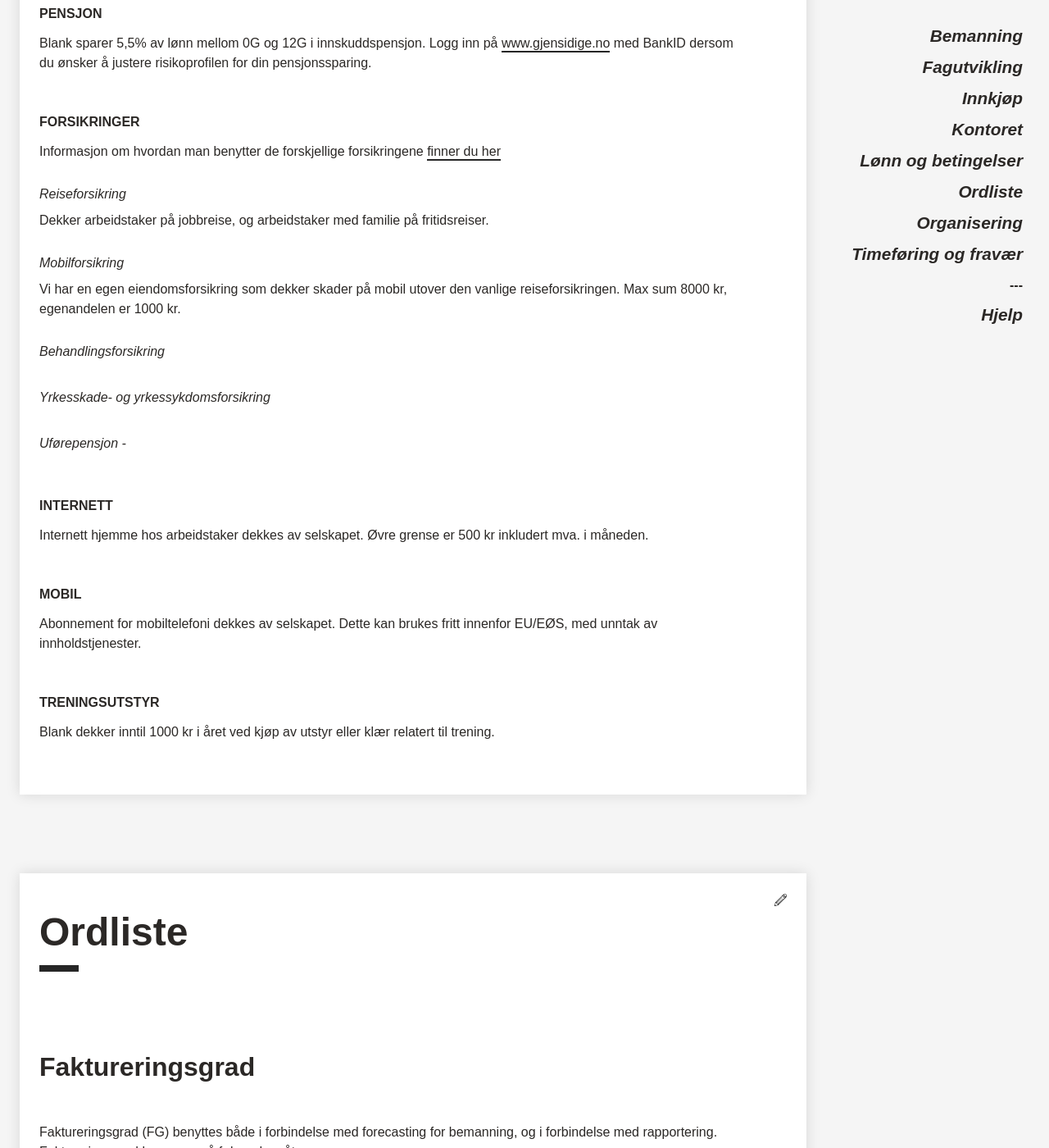
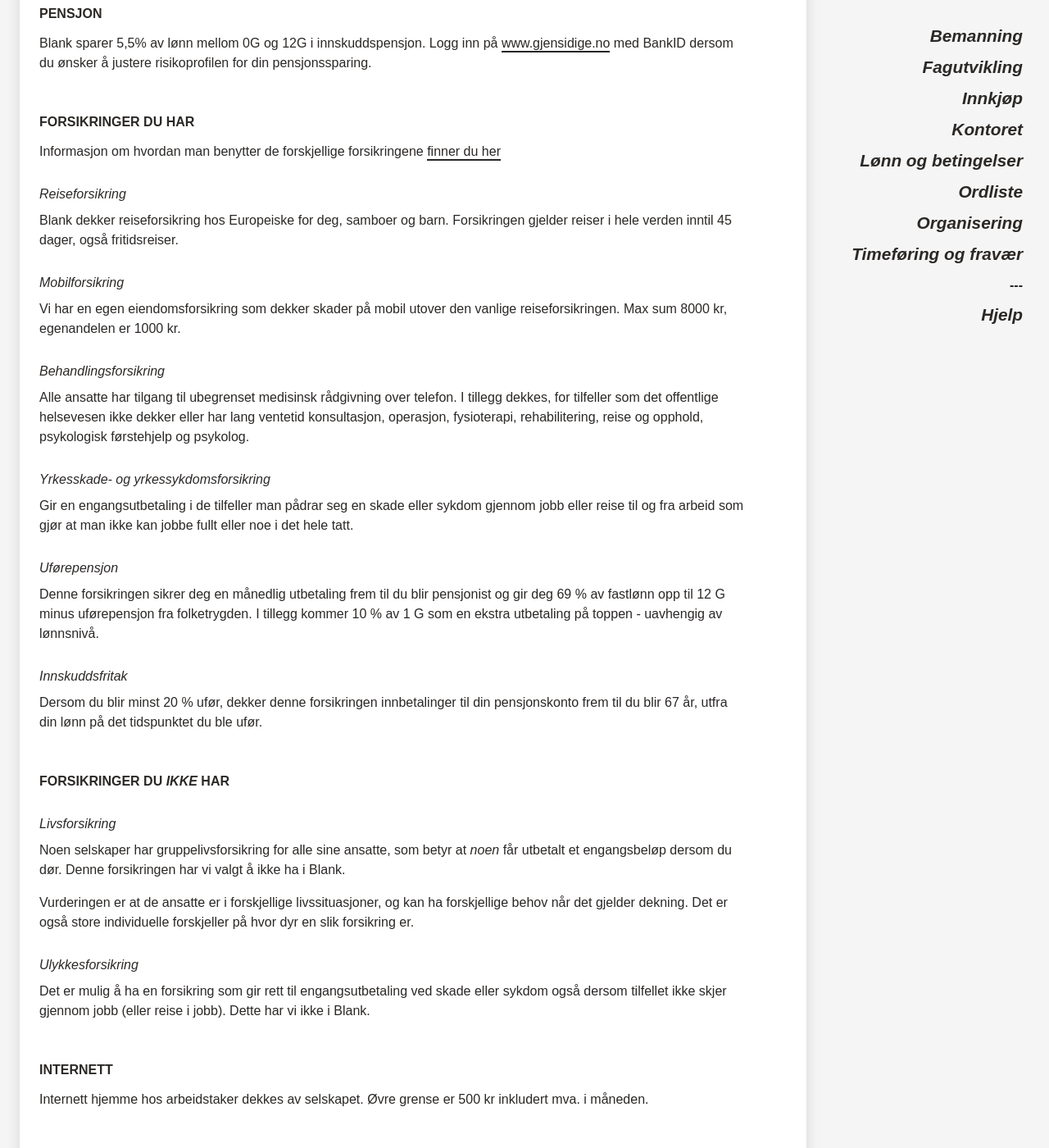
Before and after one commit to blankoslo/about-blank, a Jekyll site: the page built from index.md, in a window 1280 px wide and 1400 px high, scrolled down 6378 px. Shown: the whole window at 82% size. Built offline with Jekyll 4.4.1, drawn with Linux system fonts in a browser that asks for light colours.

Commit message:
Oppdaterte info om forsikring

```diff
--- a/content/lonn.md
+++ b/content/lonn.md
@@ -32,20 +32,36 @@
 ### Pensjon
 Blank sparer 5,5% av lønn mellom 0G og 12G i innskuddspensjon. Logg inn på [www.gjensidige.no](http://www.gjensidige.no) med BankID dersom du ønsker å justere risikoprofilen for din pensjonssparing.
 
-### Forsikringer
+### Forsikringer du har
 Informasjon om hvordan man benytter de forskjellige forsikringene [finner du her](https://docs.google.com/document/d/1p2FoxN2ZB6yZblH87y4mz1KM_uBvditi5hTvZ2oZG1A/edit)
 
 #### Reiseforsikring
-Dekker arbeidstaker på jobbreise, og arbeidstaker med familie på fritidsreiser.
+Blank dekker reiseforsikring hos Europeiske for deg, samboer og barn. Forsikringen gjelder reiser i hele verden inntil 45 dager, også fritidsreiser.
 
 #### Mobilforsikring
 Vi har en egen eiendomsforsikring som dekker skader på mobil utover den vanlige reiseforsikringen. Max sum 8000 kr, egenandelen er 1000 kr.
 
 #### Behandlingsforsikring
+Alle ansatte har tilgang til ubegrenset medisinsk rådgivning over telefon. I tillegg dekkes, for tilfeller som det offentlige helsevesen ikke dekker eller har lang ventetid konsultasjon, operasjon, fysioterapi, rehabilitering, reise og opphold, psykologisk førstehjelp og psykolog.
 
 #### Yrkesskade- og yrkessykdomsforsikring
+Gir en engangsutbetaling i de tilfeller man pådrar seg en skade eller sykdom gjennom jobb eller reise til og fra arbeid som gjør at man ikke kan jobbe fullt eller noe i det hele tatt.
 
-#### Uførepensjon -
+#### Uførepensjon
+Denne forsikringen sikrer deg en månedlig utbetaling frem til du blir pensjonist og gir deg 69 % av fastlønn opp til 12 G minus uførepensjon fra folketrygden. I tillegg kommer 10 % av 1 G som en ekstra utbetaling på toppen - uavhengig av lønnsnivå.
+
+#### Innskuddsfritak
+Dersom du blir minst 20 % ufør, dekker denne forsikringen innbetalinger til din pensjonskonto frem til du blir 67 år, utfra din lønn på det tidspunktet du ble ufør.
+
+### Forsikringer du _IKKE_ har
+
+#### Livsforsikring
+Noen selskaper har gruppelivsforsikring for alle sine ansatte, som betyr at _noen_ får utbetalt et engangsbeløp dersom du dør. Denne forsikringen har vi valgt å ikke ha i Blank.
+
+Vurderingen er at de ansatte er i forskjellige livssituasjoner, og kan ha forskjellige behov når det gjelder dekning. Det er også store individuelle forskjeller på hvor dyr en slik forsikring er.
+
+#### Ulykkesforsikring
+Det er mulig å ha en forsikring som gir rett til engangsutbetaling ved skade eller sykdom også dersom tilfellet ikke skjer gjennom jobb (eller reise i jobb). Dette har vi ikke i Blank.
 
 ### Internett
 Internett hjemme hos arbeidstaker dekkes av selskapet. Øvre grense er 500 kr inkludert mva. i måneden.
```
